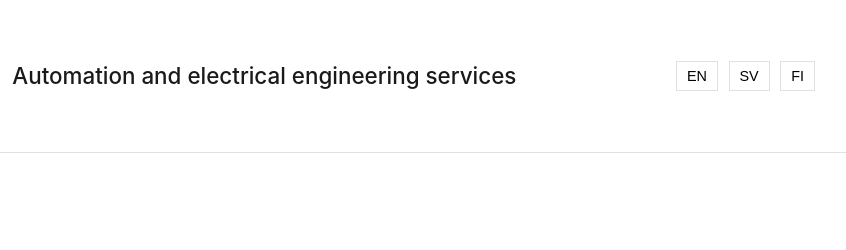
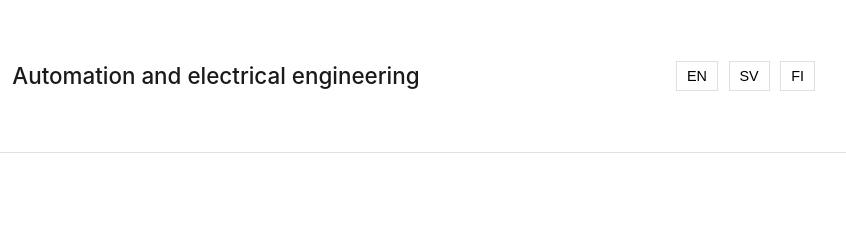
Before and after one commit to mictechab/mictechab.github.io, a plain HTML site: page index.html in a window 1280 px wide. Shown: the top 250 px of the page, 305-1151 px from the left. Drawn offline with Linux system fonts and the light colour scheme.

Commit message:
Update subtitle translation in index.html

```diff
--- a/index.html
+++ b/index.html
@@ -210,7 +210,7 @@
 <script>
 const translations = {
     en: {
-        subtitle: "Automation and electrical engineering services",
+        subtitle: "Automation and electrical engineering",
         about_title: "About",
         about_text:
             "Mictech Ab is a small engineering consultancy providing design, implementation and commissioning services within automation and electrical systems. The focus is on robust, maintainable and well-documented technical solutions.",
```
